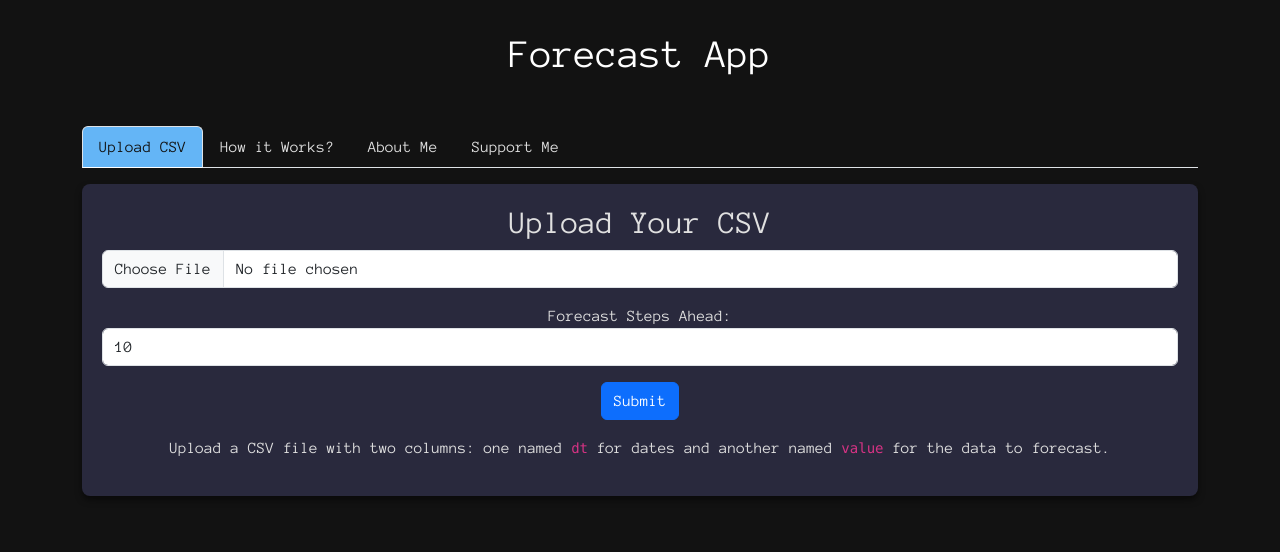
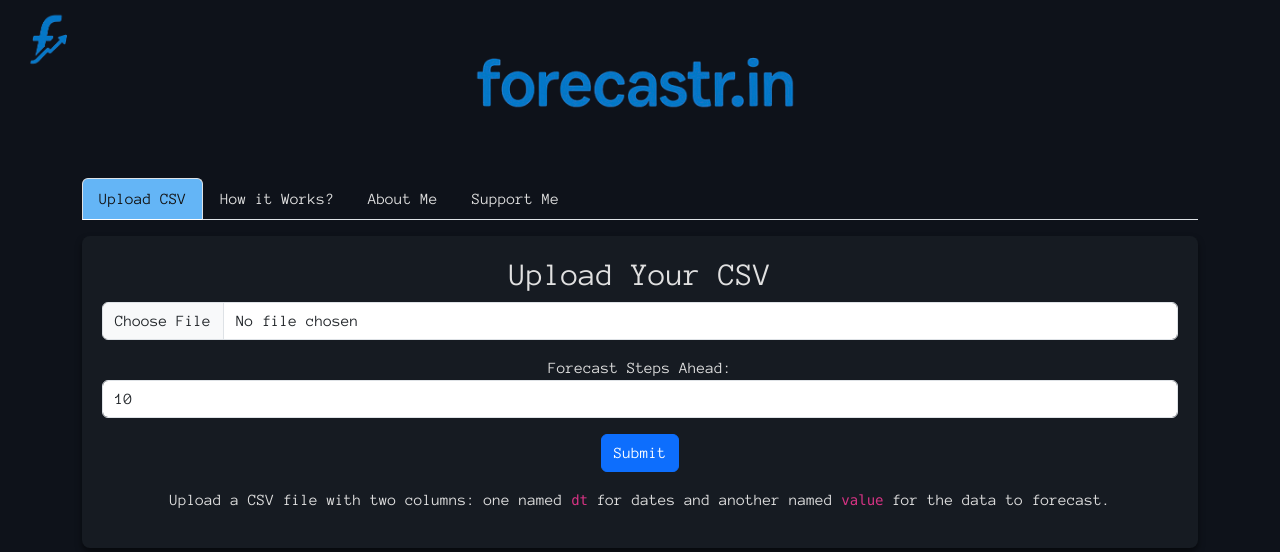
Before and after one commit to vidulk/forecast_web, a Flask app: page / in a window 1280 px wide. Shown: the top 552 px of the page. Run offline with Flask 3, Linux system fonts and the light colour scheme; some libraries are stand-ins or nearby versions.

Commit message:
aesthetic changes

```diff
--- a/app.py
+++ b/app.py
@@ -3,7 +3,7 @@
 import plotly.graph_objs as go
 from plotly.io import to_html
 from flask import Flask, render_template, request, redirect, url_for, send_file
-from forecasting import forecast_with_theta, baseline_forecast
+from forecasting import forecast_with_theta, baseline_forecast, calculate_cv_accuracy, prepare_data
 from datetime import timedelta
 
 app = Flask(__name__)
@@ -39,10 +39,11 @@
     df = pd.read_csv(filepath)
     df['dt'] = pd.to_datetime(df['dt'], format='%d/%m/%y')
     # Placeholder for your forecasting logic
-    try:
-        forecast_df = forecast_with_theta(df, forecast_steps=steps)
-    except Exception as e:
-        return f"An error occurred during forecasting: {e}", 500
+    # try:
+    prepped_data = prepare_data(df.copy())
+    forecast_df = forecast_with_theta(prepped_data, forecast_steps=steps)
+    # except Exception as e:
+    #     return f"An error occurred during forecasting: {e}", 500
 
     # Create an interactive Plo
     fig = go.Figure()
@@ -53,7 +54,7 @@
     fig.update_layout(title='Forecast vs Original', xaxis_title='Index', yaxis_title='Value')
 
     # predicted score on future data
-    base_forecast = baseline_forecast(df, forecast_steps=steps)
+    base_forecast = baseline_forecast(prepped_data, forecast_steps=steps)
     fig.add_trace(go.Scatter(x=base_forecast['dt'],
                              y=base_forecast['value'], mode='lines', name='Baseline Forecast', line=dict(dash='dash')))
 
@@ -66,7 +67,23 @@
     forecast_path = os.path.join(app.config['UPLOAD_FOLDER'], f'forecast_{filename}')
     forecast_df.to_csv(forecast_path, index=False)
 
-    return render_template('result.html', plot_html=plot_html, forecast_file=forecast_path, expected_accuracy=base_forecast)
+    expected_accuracy = round(calculate_cv_accuracy(
+        prepped_data,
+        forecast_with_theta,
+        forecast_horizon=steps,
+        num_folds=2,
+        stride=1
+    )['mape'],3)
+
+    baseline_accuracy = round(calculate_cv_accuracy(
+        prepped_data,
+        baseline_forecast,
+        forecast_horizon=steps,
+        num_folds=2,
+        stride=1
+    )['mape'],3)
+
+    return render_template('result.html', plot_html=plot_html, forecast_file=forecast_path, expected_accuracy=expected_accuracy, baseline_accuracy=baseline_accuracy)
 
 @app.route('/download/<path:forecast_file>')
 def download_file(forecast_file):
--- a/templates/result.html
+++ b/templates/result.html
@@ -65,9 +65,10 @@
     </div>
     <div class="accuracy-details">
         <h2>Accuracy Details</h2>
-        <p><strong>Expected Accuracy:</strong> {{ expected_accuracy }}%</p>
-        <p><strong>Baseline Accuracy:</strong> {{ baseline_accuracy }}%</p>
+        <p><strong>Expected Accuracy (Avg % Error):</strong> {{ expected_accuracy }}%</p>
+        <p><strong>Baseline Accuracy (Avg % Error):</strong> {{ baseline_accuracy }}%</p>
         <p>The expected accuracy is based on cross-validated historical data, while the baseline accuracy represents the average of the last 4 same days historically based on the training data.</p>
+        <p></p>
     </div>
     <a href="/download/{{ forecast_file }}">Download Forecast CSV</a>
 </body>
--- a/templates/upload.html
+++ b/templates/upload.html
@@ -2,11 +2,12 @@
 <html>
 <head>
     <title>Forecast App</title>
+    <link rel="icon" href="static/full_logo.png" type="image/png">
     <link href="https://fonts.googleapis.com/css2?family=Anonymous+Pro&display=swap" rel="stylesheet">
     <link href="https://cdn.jsdelivr.net/npm/bootstrap@5.3.0-alpha3/dist/css/bootstrap.min.css" rel="stylesheet">
     <style>
         body {
-            background-color: #121212;
+        background-color: #0E121A;
         color: #E0E0E0;
         font-family: 'Anonymous Pro', monospace;
         text-align: center;
@@ -18,7 +19,7 @@
             margin-top: 30px;
         }
         .tab-content {
-            background-color: #29293d;
+        background-color: #161b22;
         padding: 20px;
         border-radius: 8px;
         box-shadow: 0 4px 6px rgba(0, 0, 0, 0.5);
@@ -37,10 +38,32 @@
         a:hover {
             text-decoration: underline;
         }
+        .logo-container {
+        position: absolute;
+        top: 10px;
+        left: 20px; /* Change from right: 20px to left: 20px */
+        }
+        .logo {
+            height: 60px;
+            width: auto;
+            background-color: #0E121A; /* Match the background color of the website */
+        }
+        @media (max-width: 768px) {
+            .logo {
+                height: 40px;
+            }
+        }
     </style>
 </head>
 <body>
-    <h1>Forecast App</h1>
+    <!-- Logo in the top right -->
+    <div class="logo-container">
+        <img src="static/logo.png" alt="Forecast App Logo" class="logo">
+    </div>
+
+    <h1>
+        <img src="static/full_logo.png" alt="Forecast App" style="height: 100px; width: auto;">
+    </h1>
     <div class="container mt-5">
         <!-- Tabs Navigation -->
         <ul class="nav nav-tabs" id="myTab" role="tablist">
@@ -79,7 +102,7 @@
             <div class="tab-pane fade" id="anonymise" role="tabpanel" aria-labelledby="anonymise-tab">
                 <h2>How it Works?</h2>
                 <ul>
-                    <p>
+                    <p class="text-justify">
                         Based on the data you provide, a combined statistical & Machine Learning model is trained to forecast the future values of your data.
                         This model is then used to generate a forecast for the next <code>steps</code> ahead.
 
@@ -90,13 +113,13 @@
                         None of your data is stored or shared with anyone. As soon as we recieve your data, we annonymise it and generate a forecast.
                         We recommend for your peace of mind that you anonymise your data before uploading it to this app.
                     </p>
-                    <p>
+                    <p class="text-justify">
                         The easiest way to anonymise your data is to divide your numerical columns by the maximum value in that column.
                         This will ensure that all values are between 0 and 1, which is a standard range for forecasting
                         and wont affect the accuracy of the model, while still anonymising your data.
                         Then, when you recieve your forecast, you can multiply each value by the maximum value you divided by at first to get the original value.
                     </p>
-                    <p>
+                    <p class="text-justify">
                         A forecasting model is only as good as the data it is trained on.
                         If you would like to improve the accuracy of your forecasts, the easiest things to do are
                         to clean the data you provide, make sure it is as correct as possible and to provide more relevant data.
@@ -112,7 +135,7 @@
             <!-- About Me Tab -->
             <div class="tab-pane fade" id="about" role="tabpanel" aria-labelledby="about-tab">
                 <h2>About Me</h2>
-                <p>
+                <p class="text-justify">
                     Hi, My name is Vidul Khanna and I'm a data scientist currently working on Forecasting & other Data stuff at a Unicorn in
                     Bangalore, India. When Learning about Forecasting, there is alot of information out there, but I found it difficult to find a
                     simple and easy to use tool that would allow me to generate forecasts quickly and easily.
@@ -120,18 +143,21 @@
 
                     If you have any questions or suggestions, please don't hesitate to reach out to me!
                     My email address is <a href="mailto:forecasting@data.dev">forecasting@data.dev</a>.
-
                 </p>
             </div>
-
             <!-- Support Me Tab -->
             <div class="tab-pane fade" id="support" role="tabpanel" aria-labelledby="support-tab">
                 <h2>Support Me</h2>
-                <p>
+                <p class="text-justify">
                     If you find this app helpful, consider supporting my work!
                     Your contributions will really help me maintain and improve this tool.
                 </p>
                 <a href="https://buymeacoffee.com/vidulk" class="btn btn-success" target="_blank">Donate</a>
+                <p class="text-justify">
+                    If you are in India, you can also support me via UPI:
+                    <br>
+                    <img src="static/upi.jpeg" alt="UPI QR Code" style="width: 300px; height: 400px; margin-top: 10px;">
+                </p>
             </div>
         </div>
     </div>
```
Also changed, not shown: forecasting.py (+75 -4 lines), forecasts/forecast_test.csv (+0 -7 lines), static/full_logo.png (added), static/logo.png (added), static/upi.jpeg (added), 1 other file. Lines whose indentation alone changed are shown as unchanged.
